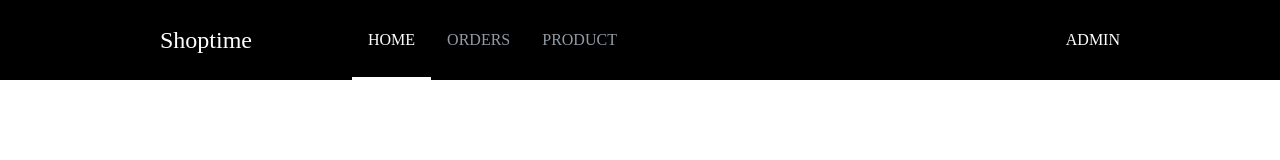
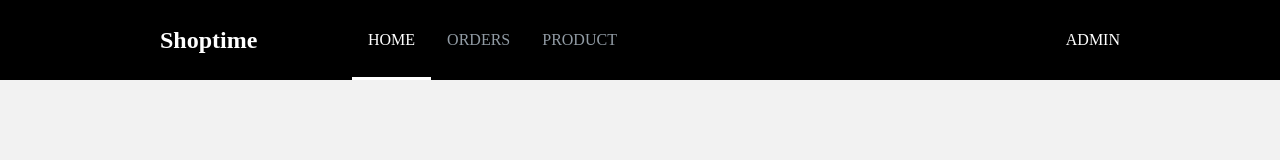
Before and after one commit to curt6815463/TimeHouseWeek3, a React app: page / in a window 1280 px wide. Shown: the top 160 px of the page. Built offline with nearby package versions, Linux system fonts and the light colour scheme.

Commit message:
feat: topbar body bgcolor

```diff
--- a/src/common/css/reset.css
+++ b/src/common/css/reset.css
@@ -46,3 +46,7 @@ table {
 	border-collapse: collapse;
 	border-spacing: 0;
 }
+
+body{
+	background-color: #f2f2f2;
+}
--- a/src/components/TopBar/styled-components.js
+++ b/src/components/TopBar/styled-components.js
@@ -7,6 +7,7 @@ const TopBarComponent = styled.div`
     font-size: 1.5rem;
     width:20%;
     box-sizing: border-box;
+    font-weight: 600;
   }
   .navbar{
     width: 60%;
```
Also changed, not shown: src/components/HomeScene/index.js (added).
